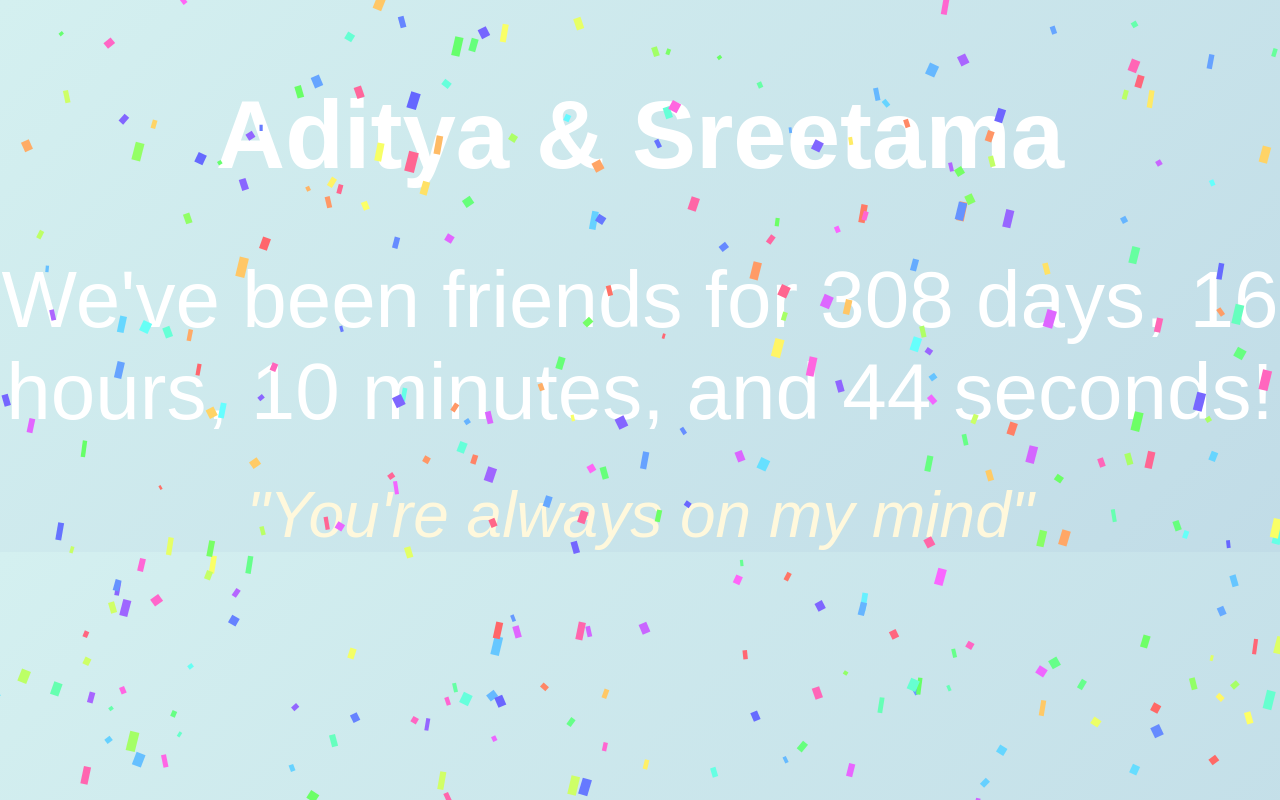
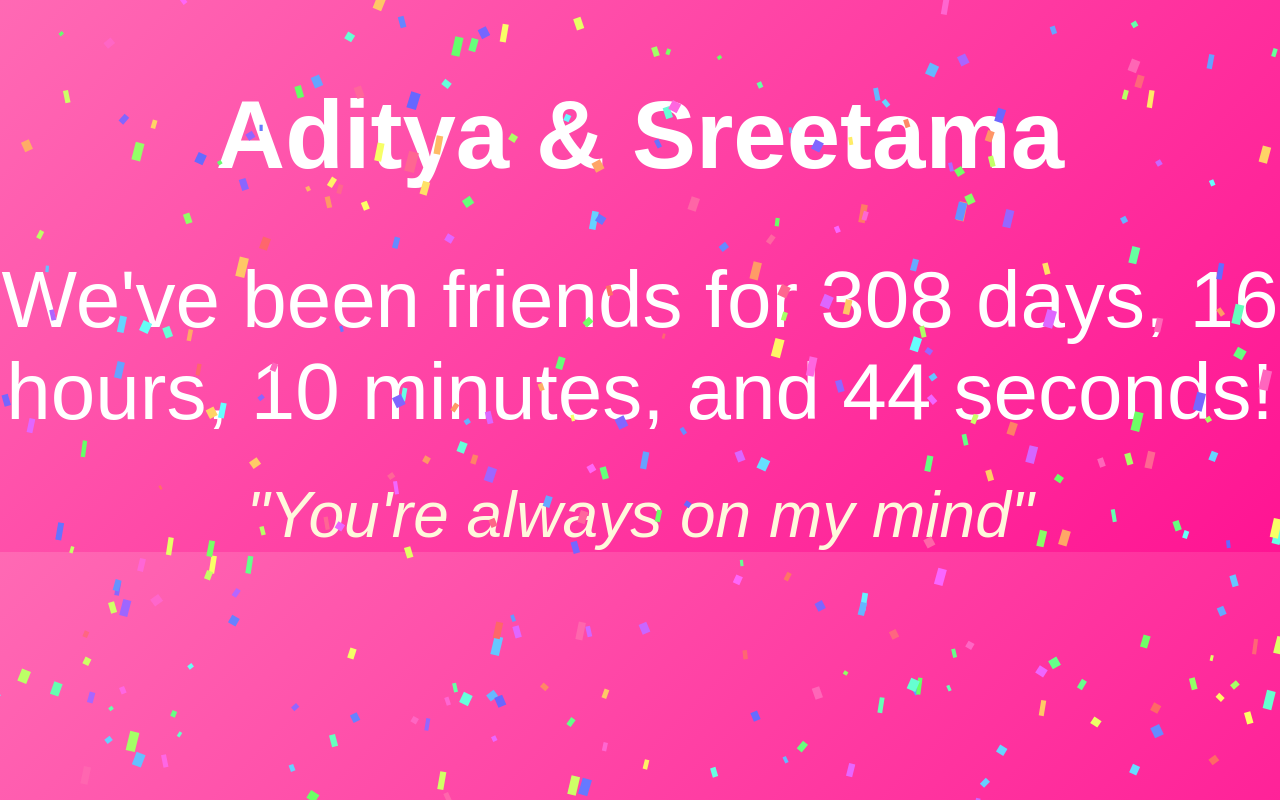
Before and after one commit to adityaoncrack/Te-Amo, a plain HTML site: page index.html in a window 1280 px wide. Drawn offline with Linux system fonts and the light colour scheme.

Commit message:
index.html

```diff
--- a/index.html
+++ b/index.html
@@ -7,7 +7,7 @@
     body {
       margin: 0;
       padding: 0;
-      background: linear-gradient(135deg, #d4f0f0, #c1dce7);
+      background: linear-gradient(135deg, #ff69b4, #ff1493);
       font-family: 'Arial', sans-serif;
       color: #fff;
       text-align: center;
```
